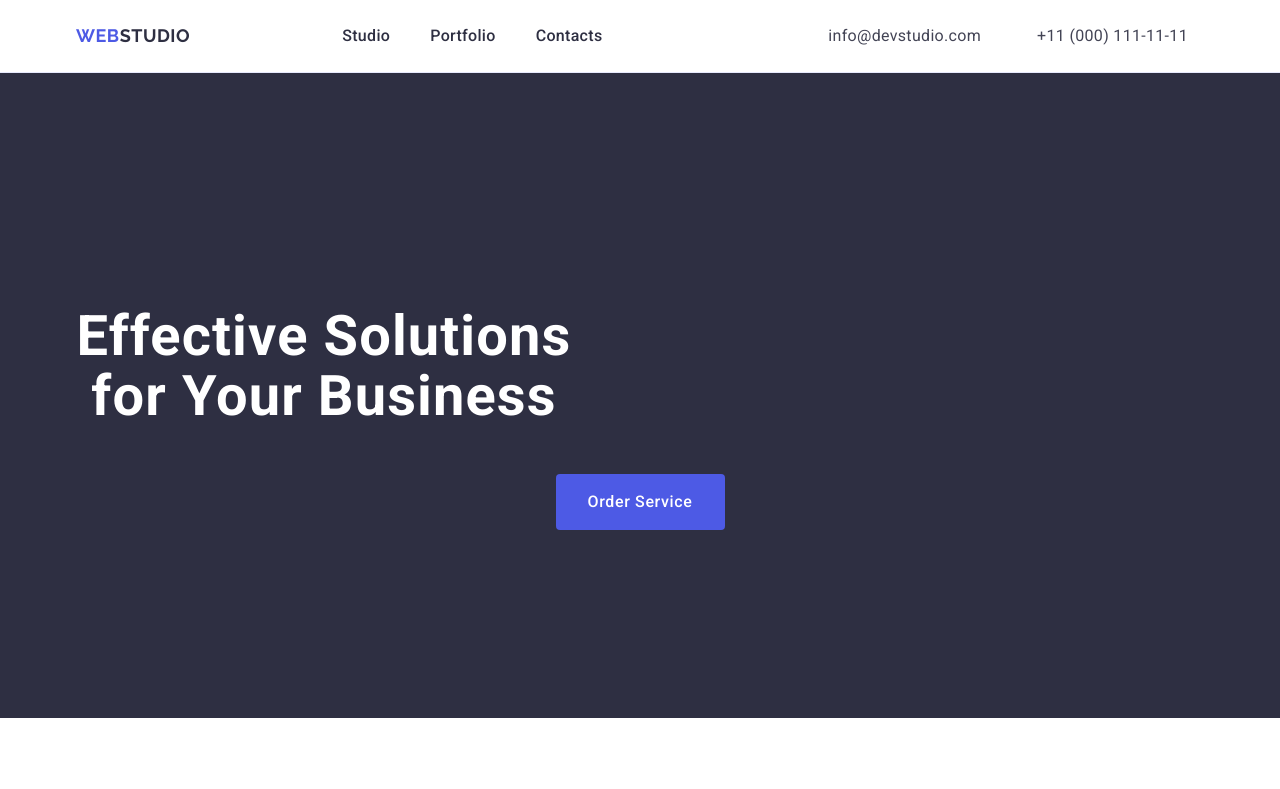
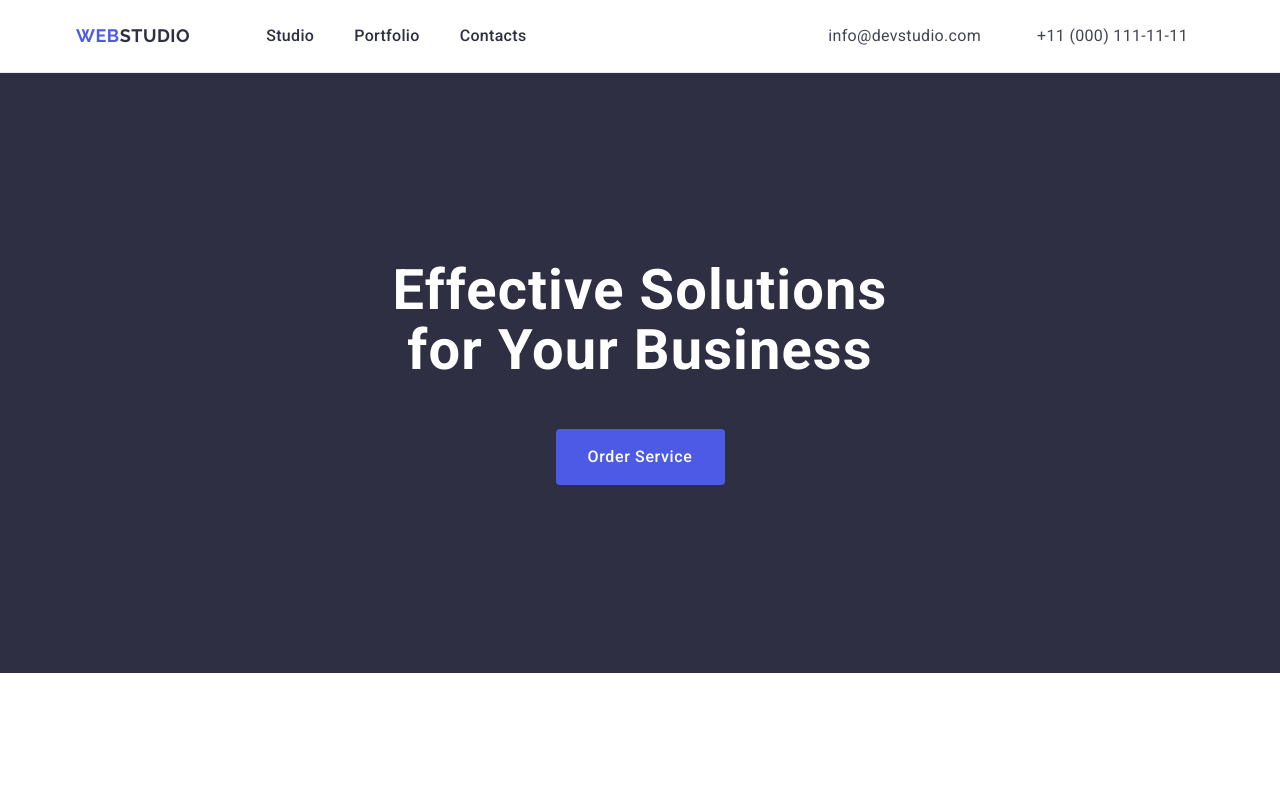
Before and after one commit to darizhy/goit-markup-hw-03, a plain HTML site: page index.html in a window 1280 px wide. Shown: the top 789 px of the page. Drawn offline with nearby package versions, Linux system fonts and the light colour scheme.

Commit message:
Update styles.css

```diff
--- a/css/styles.css
+++ b/css/styles.css
@@ -1,3 +1,8 @@
+ul,p,h1,h2,h3{margin: 0;}
+
+ul{padding-left: 0;}
+
+
 
 body{font-family: 'Roboto', sans-serif;
 color: #434455;
@@ -29,8 +34,7 @@ main{flex-grow: 1;}
 }
 .menu{ display: flex;
     gap: 40px;
-    padding: 24px 0 24px;
-}
+padding: 0;}
 .li-nav{
 
 }
@@ -96,10 +100,7 @@ display: flex;
 gap: 40px;}
 
 .address-list{display: flex;
-    gap: 40px;
-
-
-}
+    gap: 40px;}
 .address-links{ color:#434455;
      line-height: 1.5;
     letter-spacing: 0.02em;
@@ -123,7 +124,9 @@ main{ width: auto;}
     line-height: 1.07;
     letter-spacing: 1.12px;
     text-align: center;
-max-width: 496px;}
+    max-width: 496px;
+    margin: auto;
+   padding-bottom: 48px;}
 
 .button{ background: #4D5AE5;
     color: #FFF;
@@ -205,9 +208,7 @@ margin-bottom: 8px; padding: 32px 0 32px; }
     font-size: 20px;
     line-height: 1.2;
     letter-spacing: 0.02em;
-    text-align: center;
     margin-bottom: 8px;
-
    }
 
 .h-section{
@@ -230,7 +231,7 @@ margin-bottom: 8px; padding: 32px 0 32px; }
     font-size: 16px;
     line-height: 24px;
     letter-spacing: 0.32px;
-    text-align: center;}
+    }
 
 .h-all{ color:  #2E2F42;
     font-family: Roboto;
@@ -238,7 +239,6 @@ margin-bottom: 8px; padding: 32px 0 32px; }
     font-weight: 500;
     line-height: 1.2;
     letter-spacing: 0.02em;
-    text-align: center;
     margin-bottom: 8px;}
 
 .sect-title-third{color: #2E2F42;
@@ -304,8 +304,7 @@ margin-top: 18px;}
     letter-spacing: 0.03em;
     text-transform: uppercase;
     text-decoration: none;
-    display: inline-block;
-    padding-right: 76px;}
+    display: inline-block;}
 .logo{ color: #F4F4FD;
         font-family: Raleway, sans-serif;
         font-size: 18px;
```
